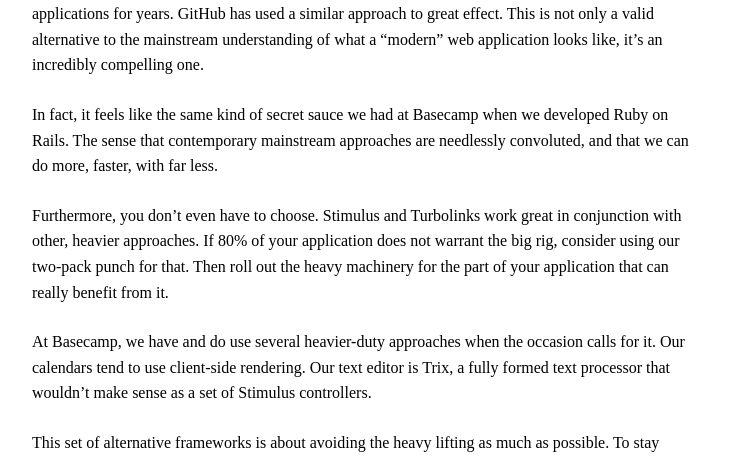
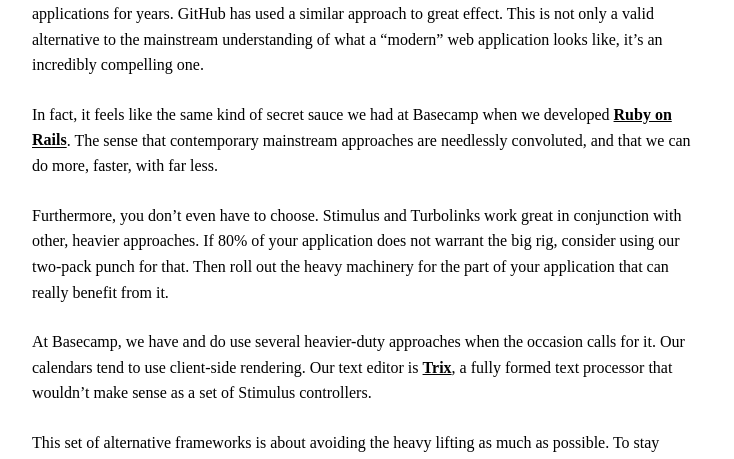
Before and after one commit to hotwired/stimulus-site, a Jekyll site: the page built from _handbook/00_the_origin_of_stimulus.md, in a window 1280 px wide and 900 px high, scrolled down 3060 px. Shown: the part 154-613 px from the top of the window, without its empty margins (432-1166 px from the left). Built offline with Jekyll 4.4.1, drawn with Linux system fonts in a browser that asks for light colours; some web fonts are replaced; part of the change alters nothing that is shown.

```diff
--- a/_handbook/00_the_origin_of_stimulus.md
+++ b/_handbook/00_the_origin_of_stimulus.md
@@ -72,11 +72,11 @@ If, on the other hand, you have nagging sense that what you’re working on does
 
 At Basecamp we’ve used this architecture across several different versions of Basecamp and other applications for years. GitHub has used a similar approach to great effect. This is not only a valid alternative to the mainstream understanding of what a “modern” web application looks like, it’s an incredibly compelling one.
 
-In fact, it feels like the same kind of secret sauce we had at Basecamp when we developed Ruby on Rails. The sense that contemporary mainstream approaches are needlessly convoluted, and that we can do more, faster, with far less.
+In fact, it feels like the same kind of secret sauce we had at Basecamp when we developed [Ruby on Rails](https://rubyonrails.org/). The sense that contemporary mainstream approaches are needlessly convoluted, and that we can do more, faster, with far less.
 
 Furthermore, you don’t even have to choose. Stimulus and Turbolinks work great in conjunction with other, heavier approaches. If 80% of your application does not warrant the big rig, consider using our two-pack punch for that. Then roll out the heavy machinery for the part of your application that can really benefit from it.
 
-At Basecamp, we have and do use several heavier-duty approaches when the occasion calls for it. Our calendars tend to use client-side rendering. Our text editor is Trix, a fully formed text processor that wouldn’t make sense as a set of Stimulus controllers.
+At Basecamp, we have and do use several heavier-duty approaches when the occasion calls for it. Our calendars tend to use client-side rendering. Our text editor is [Trix](https://trix-editor.org/), a fully formed text processor that wouldn’t make sense as a set of Stimulus controllers.
 
 This set of alternative frameworks is about avoiding the heavy lifting as much as possible. To stay within the request-response paradigm for all the many, many interactions that work well with that simple model. Then reaching for the expensive tooling when there’s a call for peak fidelity.
 
```
